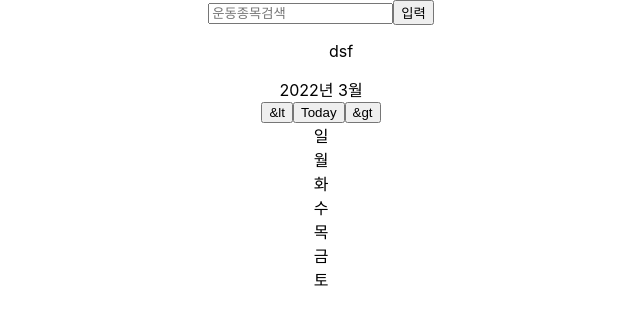
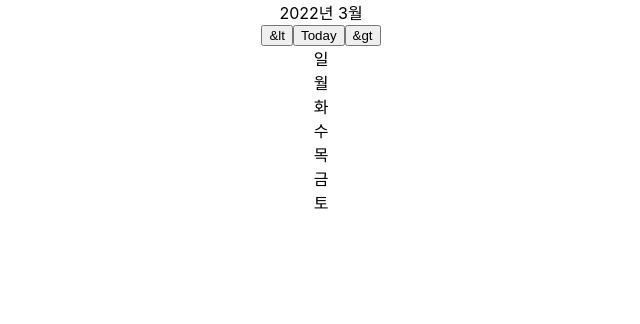
Before and after one commit to kaperrdenden/workoutrecord, a React (Create React App) app: page / in a window 1280 px wide. Shown: the top 324 px of the page, without its empty margins (319-959 px from the left). Built offline with nearby package versions, Linux system fonts and the light colour scheme.

Commit message:
InputForm과 ListForExercise 잠시 주석처리

```diff
--- a/src/App.js
+++ b/src/App.js
@@ -8,8 +8,8 @@ import './App.css';
 function App() {
   return (
     <div className="App">
-      <InputForm />
-      <ListForExercise />
+      {/* <InputForm /> */}
+      {/* <ListForExercise /> */}
       <Calendar />
     </div>
   );
```
